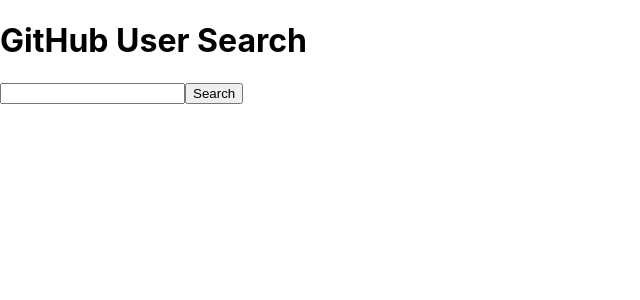
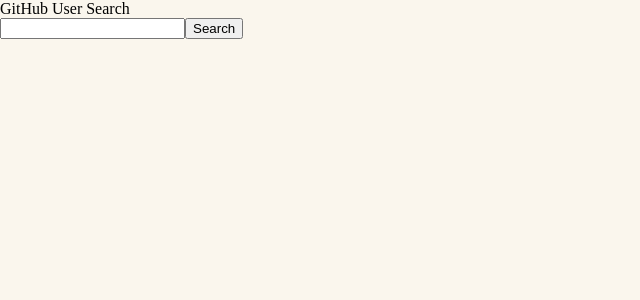
Before and after one commit to Luizth25/Front-end-challenge, a React (Create React App) app: page / in a window 1280 px wide. Shown: the top 300 px of the page, without its empty margins (0-640 px from the left). Built offline with nearby package versions, Linux system fonts and the light colour scheme.

Commit message:
added a theme for the project and also the global css and reset css

```diff
--- a/src/App.tsx
+++ b/src/App.tsx
@@ -1,12 +1,18 @@
 import { BrowserRouter } from "react-router-dom";
+import { ThemeProvider } from "styled-components";
 
 import Routes from "./routes";
+import theme from "./styles/theme";
+import GlobalStyle from "./styles/globals";
 
 function App() {
   return (
-    <BrowserRouter>
-      <Routes />
-    </BrowserRouter>
+    <ThemeProvider theme={theme}>
+      <BrowserRouter>
+        <GlobalStyle />
+        <Routes />
+      </BrowserRouter>
+    </ThemeProvider>
   );
 }
 
--- /dev/null
+++ b/src/styles/globals.ts
@@ -0,0 +1,31 @@
+import { createGlobalStyle, css } from "styled-components";
+
+export default createGlobalStyle`
+${({ theme }) => css`
+  body {
+    background-color: ${theme.colors.background};
+  }
+`}
+html, body, div, span, applet, object, iframe,
+h1, h2, h3, h4, h5, h6, p, blockquote, pre,
+a, abbr, acronym, address, big, cite, code,
+del, dfn, em, img, ins, kbd, q, s, samp,
+small, strike, strong, sub, sup, tt, var,
+b, u, i, center,
+dl, dt, dd, ol, ul, li,
+fieldset, form, label, legend,
+table, caption, tbody, tfoot, thead, tr, th, td,
+article, aside, canvas, details, embed,
+figure, figcaption, footer, header, hgroup,
+menu, nav, output, ruby, section, summary,
+time, mark, audio, video {
+	margin: 0;
+	padding: 0;
+	border: 0;
+	font-size: 100%;
+	font: inherit;
+	vertical-align: baseline;
+  box-sizing: border-box;
+  list-style: none;
+  }
+`;
--- /dev/null
+++ b/src/styles/theme.ts
@@ -0,0 +1,35 @@
+import { DefaultTheme } from "styled-components";
+
+type TFontStyle = {
+  fontSize: number;
+  fontWeight: number;
+};
+
+declare module "styled-components" {
+  export interface DefaultTheme {
+    colors: { [key in keyof typeof themeColors]: string };
+    fontStyles: { [key in keyof typeof themeFontStyles]: TFontStyle };
+  }
+}
+
+const themeColors = {
+  background: "#faf6ed",
+  fontColor: "#222",
+  containerColor: "#FB5",
+};
+
+const themeFontStyles = {
+  paragraph: {
+    fontWeight: 400,
+    fontSize: 16,
+  },
+  heading: {
+    fontSize: 32,
+    fontWeight: 600,
+  },
+};
+const theme: DefaultTheme = {
+  colors: themeColors,
+  fontStyles: themeFontStyles,
+};
+export default theme;
```
